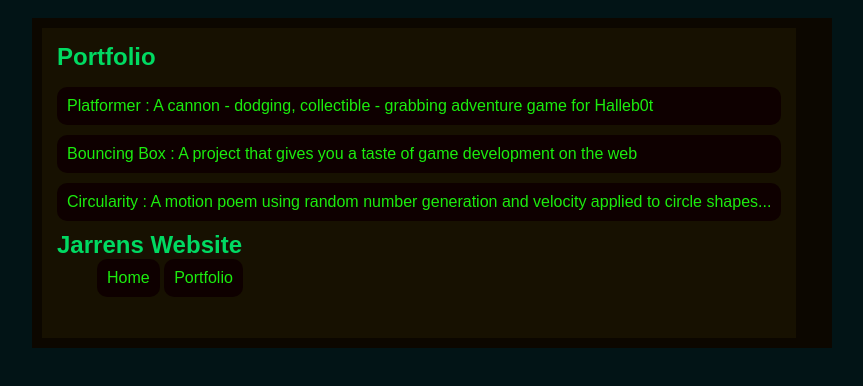
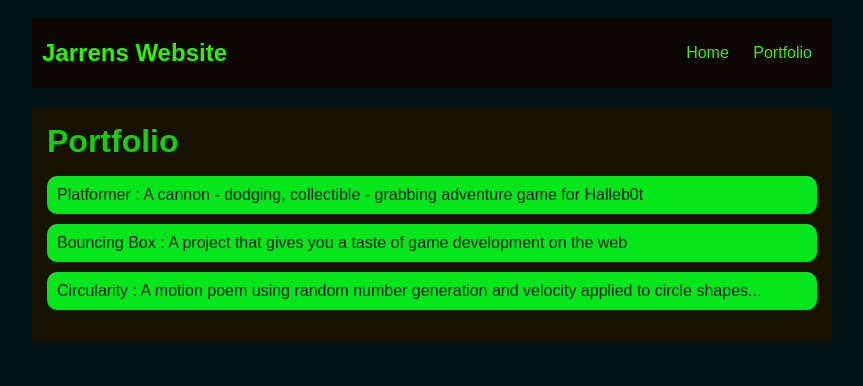
Before and after one commit to JarrenDoris/JarrenDoris.github.io, a plain HTML site: page portfolio.html in a window 1280 px wide. Shown: the whole page, without its empty margins (208-1071 px from the left). Drawn offline with Linux system fonts and the light colour scheme.

Commit message:
add portfolio.html file

```diff
--- a/portfolio.html
+++ b/portfolio.html
@@ -9,16 +9,6 @@
 <body>
     <div id="all-contents">
         <nav>
-            <!--navestuffhere-->
-            <border-radius: 30px;></border-radius:>
-            <main>
-                <div class="content">
-                    <h1>Portfolio</h1>
-                    <ul id="portfolio">
-                        <li><a href="projects/platformer/">Platformer : A cannon - dodging, collectible - grabbing adventure game for Halleb0t</a></li>
-                        <li><a href="projects/bouncing-box/">Bouncing Box : A project that gives you a taste of game development on the web </a></li>
-                        <li><a href="projects/circularity/">Circularity : A motion poem using random number generation and velocity applied to circle shapes...</a></li
-                    </ul>
             <h1> Jarrens Website </h1>
             <ul id="nav-ul">
                 <li class="nav-li">
@@ -28,7 +18,20 @@
                     <a class="nav-a" href="portfolio.html">Portfolio</a>
                 </li>
             </ul>
+            <!--navestuffhere-->
+            <border-radius: 30px;></border-radius:>
+
         </nav>
+        <main>
+            <div class="content">
+                <h1>Portfolio</h1>
+                <ul id="portfolio">
+                    <li><a href="projects/platformer/">Platformer : A cannon - dodging, collectible - grabbing adventure game for Halleb0t</a></li>
+                    <li><a href="projects/bouncing-box/">Bouncing Box : A project that gives you a taste of game development on the web </a></li>
+                    <li><a href="projects/circularity/">Circularity : A motion poem using random number generation and velocity applied to circle shapes...</a></li>
+                </ul>
+
+       </main
     </div>
 </body>
 
--- a/style.css
+++ b/style.css
@@ -73,7 +73,7 @@ h3 {
 }
   /* portfolio styles */
   .content h1 {
-    color: rgb(0, 218, 98);
+    color: rgb(18, 209, 14);
 }
 
 #portfolio {
@@ -82,17 +82,17 @@ h3 {
 }
 
 #portfolio li {
-    background: #0e0000;
+    background: #05e71b;
     padding: 10px;
     border-radius: 10px;
     margin-bottom: 10px;
 }
 
 #portfolio li:hover {
-    background: #0a0000;
+    background: #000904;
 }
 
 #portfolio a {
     text-decoration: none;
-    color: #1cec0e;
+    color: #031c01;
 }
```
Lines whose indentation alone changed are shown as unchanged.
